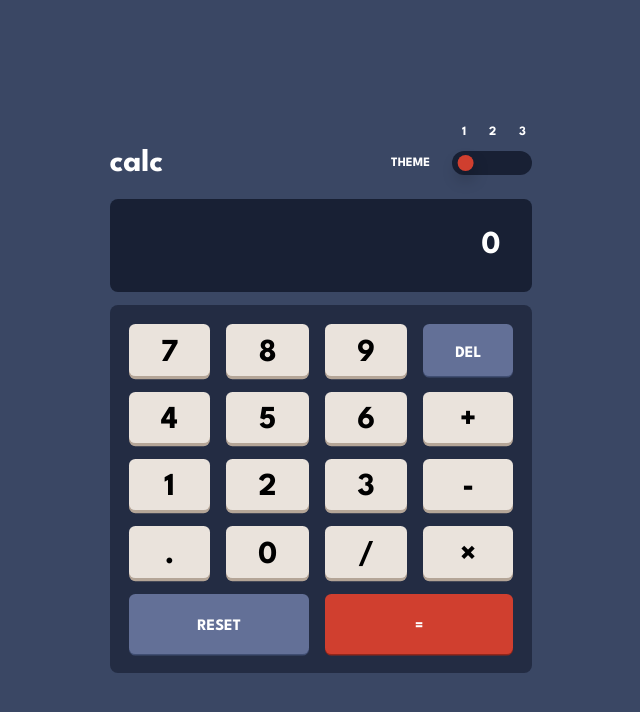
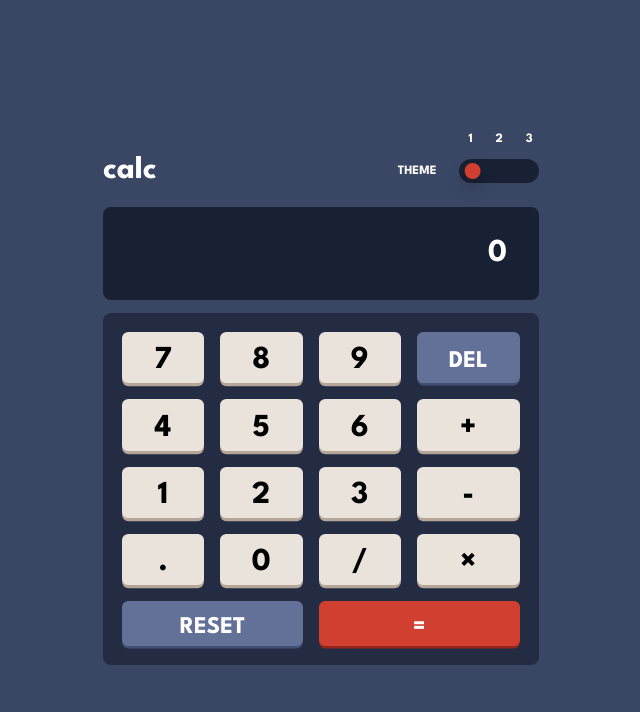
Before and after one commit to slothmast3r/calculator-FEMio, a React (Create React App) app: page / in a window 1280 px wide. Shown: the top 712 px of the page, without its empty margins (319-959 px from the left). Built offline with nearby package versions, Linux system fonts and the light colour scheme.

Commit message:
some styling

```diff
--- a/src/Calculator/Calculator.js
+++ b/src/Calculator/Calculator.js
@@ -205,7 +205,9 @@ const Calculator = () => {
             className={button.className}
             onClick={() => handleButtonClick(button.name)}
           >
+            <div>
             {button.name}
+            </div>
           </button>
         ))}
       </div>
--- a/src/Calculator/Calculator.scss
+++ b/src/Calculator/Calculator.scss
@@ -41,17 +41,23 @@ h1{
 .buttons-layout {
   display: grid;
   gap: 0.5em;
-  grid-template: "auto auto auto auto";
+  grid-template: "auto-fit auto-fit auto-fit auto-fit";
   padding: 0.6em;
   background: var(--toggle-bg-kp-color);
   border-radius: 0.25em;
   button {
     padding: 0.9rem 2rem 0.5rem 2rem;
     border: none;
+    position: relative;
     font: inherit;
+    text-size-adjust: none;
     cursor: pointer;
     outline: inherit;
+    width: 100%;
     border-radius: 0.4rem;
+    display: flex;
+    justify-content: center;
+    align-items: center;
     &.number-and-operator {
       background: var(--key-bg-numeric-color);
       box-shadow: 0 0.1em 0 var(--key-shadow-numeric-color);
@@ -60,17 +66,24 @@ h1{
       background: var(--key-bg-color);
       box-shadow: 0 0.1em 0 var(--key-shadow-color);
       color: var(--text-color-secondary);
-      font-size: 1rem;
+      font-size: 1.5rem;
     }
     &.result {
       background: var(--key-bg-toggle-color);
       box-shadow: 0 0.1em 0 var(--key-shadow-toggle-color);
       color: var(--text-color-secondary);
-      font-size: 1rem;
+      font-size: 1.5rem;
+
     }
+    @media screen and (max-width: 768px) {
+      padding: 0.9rem 1.5rem 0.5rem 1.5rem;
+    }
+    &::first-child {
+      position: absolute;
+    }
+
   }
   .last-item {
-    padding: 1.6rem 4rem 1.2rem 4rem;
     grid-column: span 2;
     width: 100%;
   }
```
